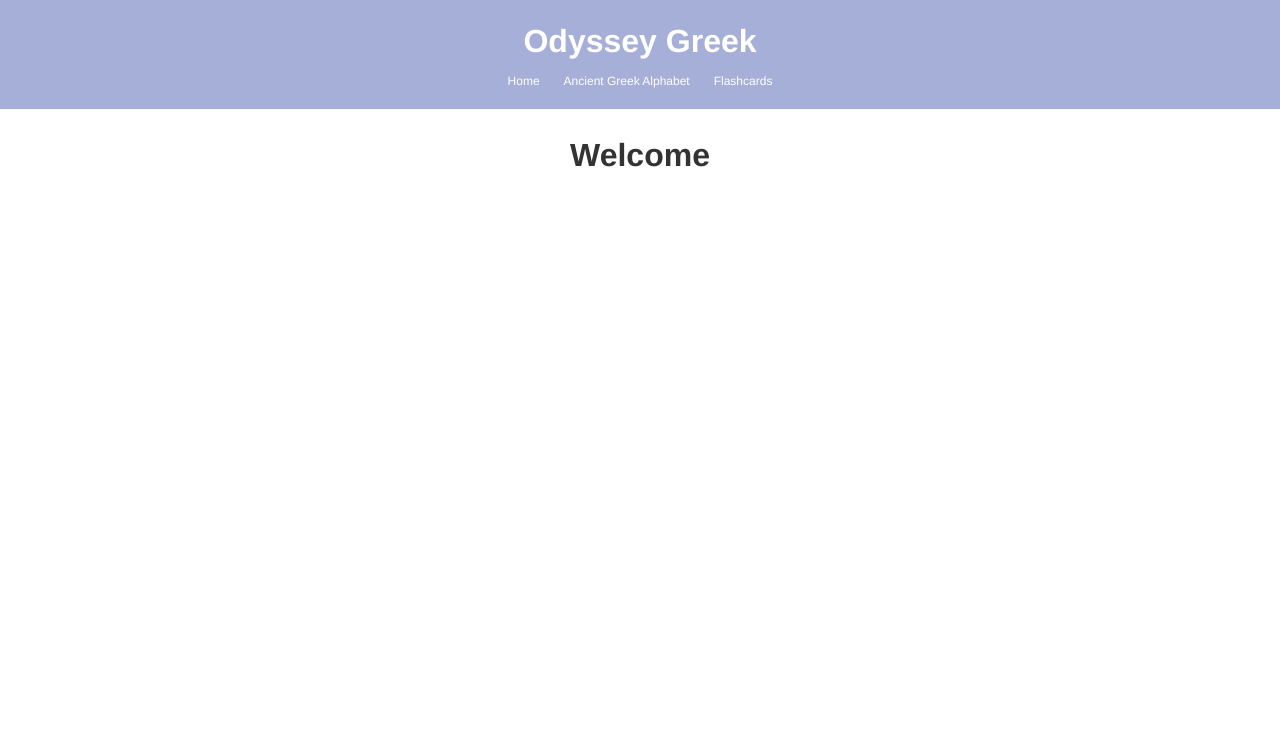
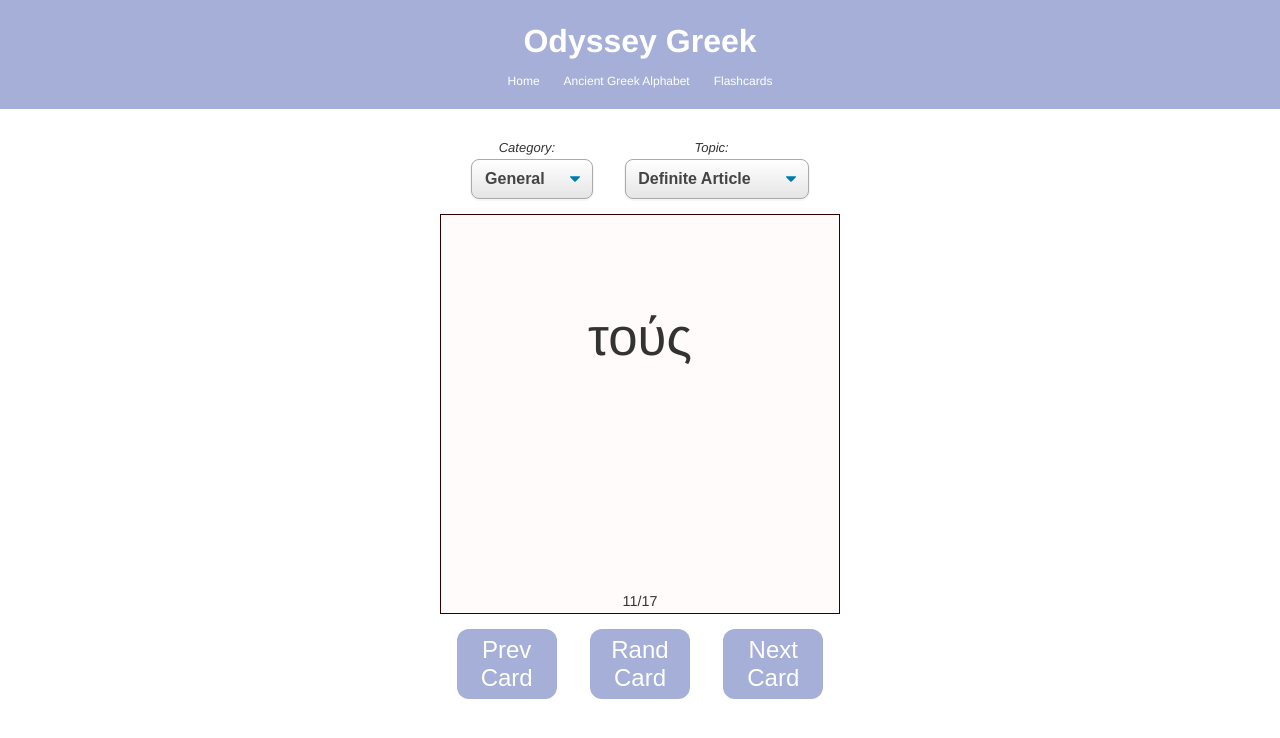
Before and after one commit to seangrant118/odyssey-greek, a React (Create React App) app: page / in a window 1280 px wide. Shown: the top 738 px of the page. Built offline with nearby package versions, Linux system fonts and the light colour scheme.

Commit message:
homepage flashcards

```diff
--- a/src/grammer/template.js
+++ b/src/grammer/template.js
@@ -161,6 +161,8 @@ const keyWordTemplate = {
       front: "ὁρθός ή όν",
       back: ["straight, correct, right"],
     },
+
+    //
   ],
 };
 
--- a/src/routers/AppRouter.js
+++ b/src/routers/AppRouter.js
@@ -1,7 +1,6 @@
 import React from "react";
 import { BrowserRouter, Route, Switch } from "react-router-dom";
 import Header from "../components/Header";
-import HomePage from "../components/HomePage";
 import Alphabet from "../components/Alphabet";
 import Flashcards from "../components/Flashcards";
 
@@ -10,7 +9,7 @@ const AppRouter = () => (
     <div>
       <Header />
       <Switch>
-        <Route path="/" component={HomePage} exact={true} />
+        <Route path="/" component={Flashcards} exact={true} />
         <Route path="/alphabet" component={Alphabet} />
         <Route path="/flashcards" component={Flashcards} />
       </Switch>
```
